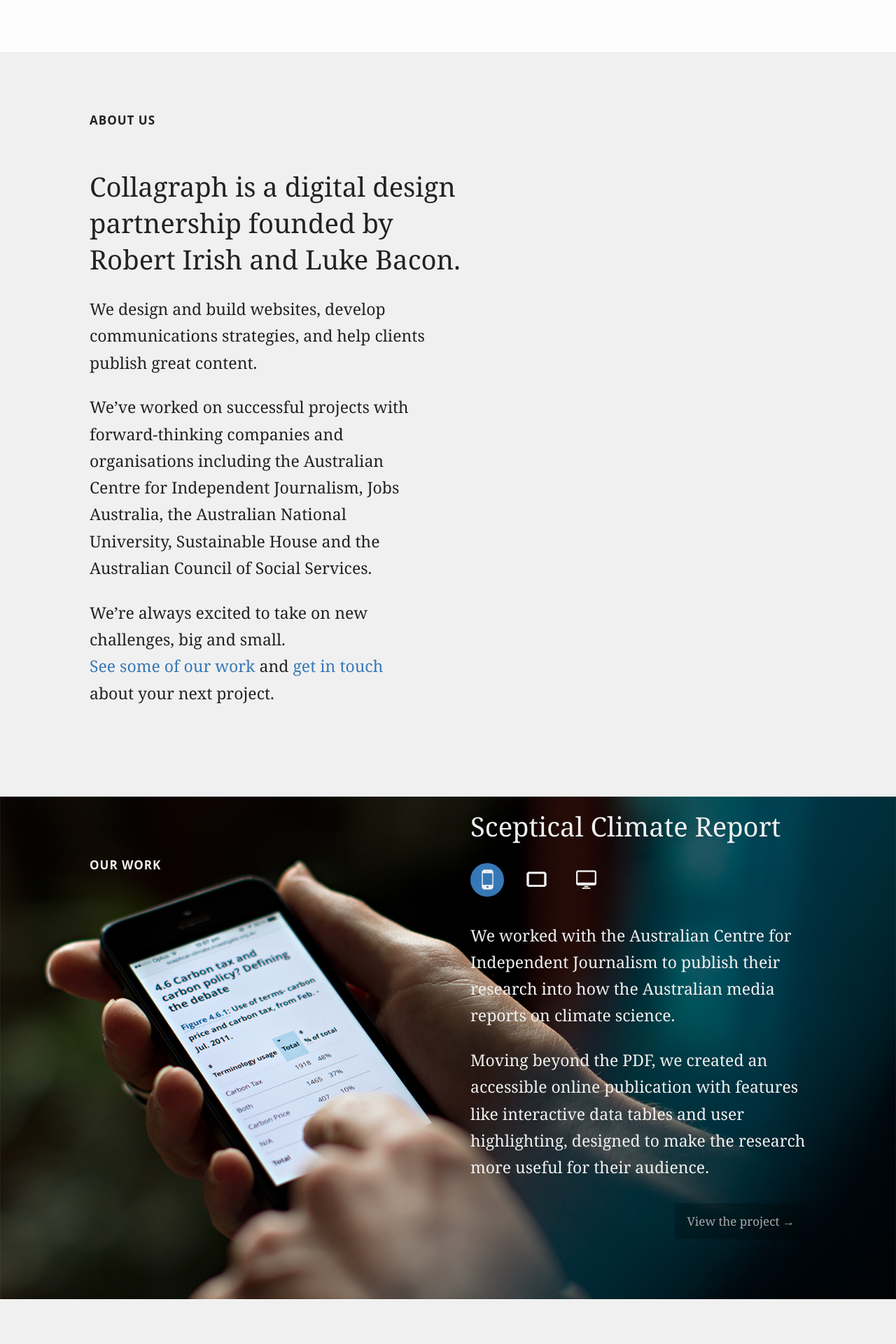
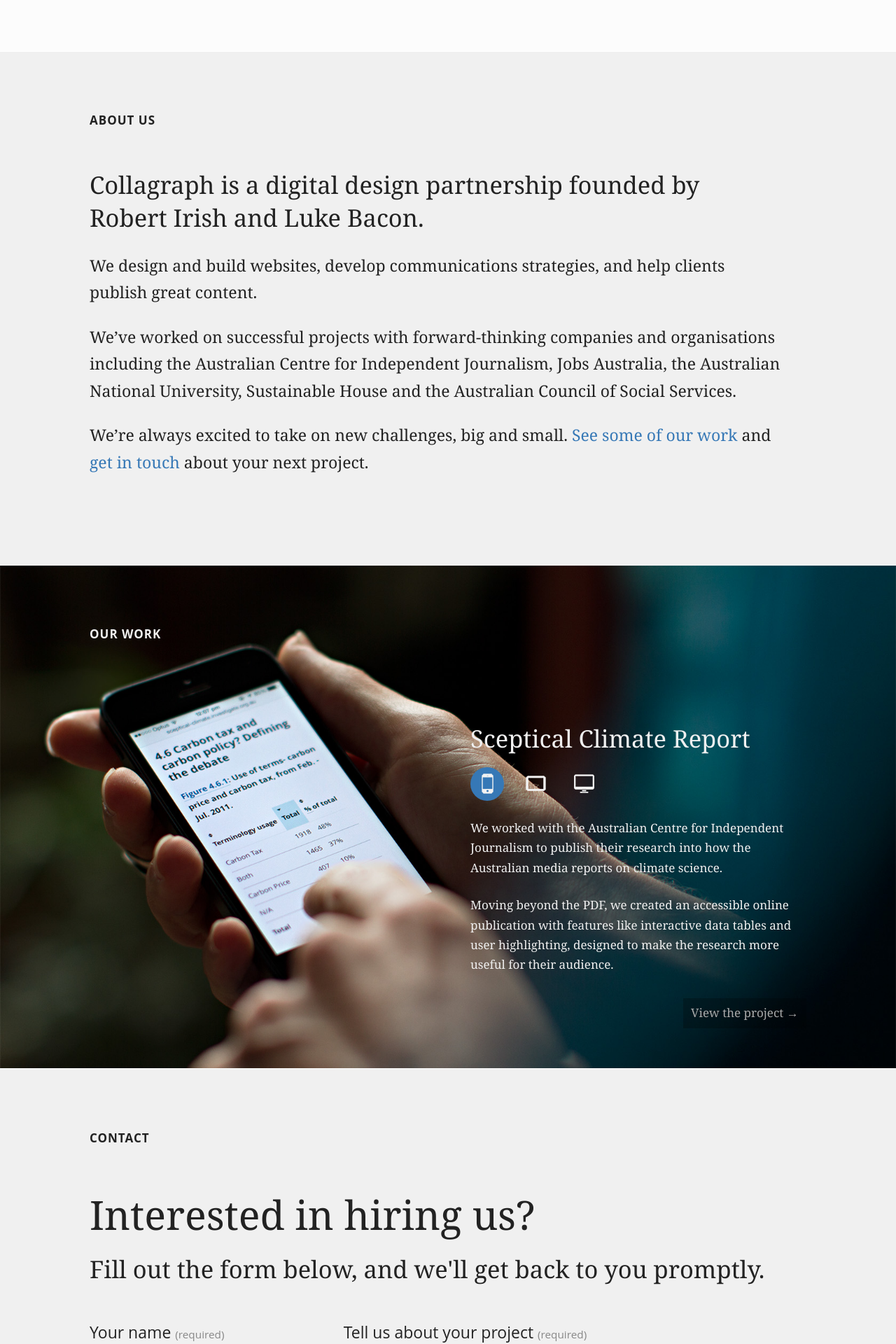
Before and after one commit to collagraph/collagraph.github.io, a Jekyll site: the page built from index.html, in a window 1280 px wide. Shown: the part 710-2630 px from the top of the page at 70% size. Built offline with Jekyll 4.4.1, drawn with Linux system fonts in a browser that asks for light colours; nearby versions of some CDN libraries; Markdown is read by kramdown in place of the engine named in the settings.

Commit message:
various bug fixes

```diff
--- a/css/style.css
+++ b/css/style.css
@@ -286,8 +286,8 @@
   display: block; }
 
 h2 {
-  padding-top: 57.376px;
-  padding-top: 3.586rem;
+  padding-top: 38.256px;
+  padding-top: 2.391rem;
   padding-bottom: 38.256px;
   padding-bottom: 2.391rem;
   font-size: 17.008px;
@@ -309,12 +309,6 @@
 p, ul, figure {
   margin: 25.504px 0px 0px;
   margin: 1.594rem 0rem 0rem; }
-
-.project-info {
-  padding-top: 38.256px;
-  padding-top: 2.391rem; }
-  .project-info h3 {
-    margin-top: 0; }
 
 .project-changer {
   display: none;
@@ -654,8 +648,8 @@
 
 .main,
 .portfolio {
-  padding-bottom: 86.064px;
-  padding-bottom: 5.379rem; }
+  padding-bottom: 57.376px;
+  padding-bottom: 3.586rem; }
 
 .portfolio h2,
 .portfolio .project-info {
@@ -663,6 +657,16 @@
   padding-left: 1.063rem;
   padding-right: 17.008px;
   padding-right: 1.063rem; }
+.portfolio .project-info {
+  padding-top: 17.008px;
+  padding-top: 1.063rem; }
+  .portfolio .project-info h3 {
+    margin-top: 0; }
+.portfolio .entry-summary P:first-of-type {
+  margin-top: 0; }
+.portfolio .image-changer {
+  margin: 17.008px 0px;
+  margin: 1.063rem 0rem; }
   .portfolio .image-changer li {
     display: inline-block;
     margin-right: 17.008px;
@@ -728,20 +732,20 @@
   display: block;
   border-radius: 50%; }
 
+.main.contact-form h2 {
+  padding-bottom: 34.496px;
+  padding-bottom: 2.156rem; }
 .main.contact-form .lede {
   font-size: 25.504px;
   font-size: 1.594rem; }
   .main.contact-form .lede p:first-of-type {
     margin-top: 0; }
 .main.contact-form .lede p + p {
+  margin-top: 0;
   font-size: 17.008px;
   font-size: 1.063rem; }
 .main.contact-form fieldset {
   margin: 0; }
-.main.contact-form div.short-input,
-.main.contact-form .long-input {
-  padding-top: 25.504px;
-  padding-top: 1.594rem; }
 
 /* tools */
 .visuallyhidden {
@@ -812,7 +816,6 @@
       font-size: 51.744px;
       font-size: 3.234rem; }
     .main.contact-form .lede p + p {
-      margin-top: 0;
       font-size: 34.496px;
       font-size: 2.156rem; }
     .main.contact-form input, .main.contact-form textarea, .main.contact-form button {
@@ -835,6 +838,13 @@
   .portfolio {
     padding-bottom: 129.376px;
     padding-bottom: 8.086rem; }
+
+  .portfolio .image-changer {
+    margin: 25.504px 0px;
+    margin: 1.594rem 0rem; }
+  .portfolio .project-info {
+    padding-top: 38.256px;
+    padding-top: 2.391rem; }
 
   .main.contact-form {
     padding-bottom: 86.064px;
@@ -874,6 +884,9 @@
     .view-project:hover, .view-project:focus {
       text-decoration: none; }
 
+  .main.contact-form h2 {
+    padding-bottom: 51.744px;
+    padding-bottom: 3.234rem; }
   .main.contact-form .lede {
     font-size: 57.376px;
     font-size: 3.586rem; }
@@ -978,6 +991,9 @@
       padding-left: 7.5%;
       padding-right: 5%;
       width: 50%; }
+    .portfolio .image-changer {
+      margin: 17.008px 0px;
+      margin: 1.063rem 0rem; }
 
   .project-changer {
     position: absolute;
@@ -1001,7 +1017,9 @@
     padding: 0.472rem 0.708rem; }
 
   .main.contact-form .short-input {
-    width: 29.16625%; }
+    width: 29.16625%;
+    padding-top: 25.504px;
+    padding-top: 1.594rem; }
   .main.contact-form div.short-input {
     display: inline-block;
     float: left;
@@ -1016,7 +1034,9 @@
     display: inline-block;
     float: right;
     clear: right;
-    width: 64.5825%; }
+    width: 64.5825%;
+    padding-top: 25.504px;
+    padding-top: 1.594rem; }
   .main.contact-form .additional-questions {
     clear: both;
     font-size: 17.008px;
@@ -1046,7 +1066,7 @@
   /* @forms 64em */
   /* end @forms 64em */ }
 /* 80em -------------------------------------------------------------- */
-@media screen and (min-width: 80em) {
+@media screen and (min-width: 84em) {
   /* @type 80em */
   h3 {
     font-size: 38.256px;
@@ -1060,6 +1080,10 @@
     font-size: 38.256px;
     font-size: 2.391rem; }
 
+  .portfolio .project-info {
+    font-size: 23.008px;
+    font-size: 1.438rem; }
+
   .main.contact-form .lede p + p {
     font-size: 38.256px;
     font-size: 2.391rem; }
@@ -1072,35 +1096,22 @@
     width: 50%;
     padding-right: 2.5%; }
 
-  .portfolio .project-info {
-    font-size: 23.008px;
-    font-size: 1.438rem;
-    bottom: 86.064px;
-    bottom: 5.379rem; }
-
   .view-project {
     padding: 11.328px 17.008px;
     padding: 0.708rem 1.063rem; }
+
+  .portfolio .project-info {
+    bottom: 86.064px;
+    bottom: 5.379rem; }
+  .portfolio .image-changer {
+    margin: 25.504px 0px;
+    margin: 1.594rem 0rem; }
 
   .project-changer {
     bottom: 57.376px;
     bottom: 3.586rem; }
 
   /* end @layout 80em */ }
-/* 84em -------------------------------------------------------------- */
-@media screen and (min-width: 88em) {
-  /* @type 88em */
-  .portfolio .project-info {
-    bottom: 129.376px;
-    bottom: 8.086rem; }
-
-  /* end @type 88em */
-  /* @layout 88em */
-  .project-changer {
-    bottom: 86.064px;
-    bottom: 5.379rem; }
-
-  /* end @layout 88em */ }
 /* @retina -------------------------------------------------------------- */
 @media screen and (-webkit-min-device-pixel-ratio: 2), (min-resolution: 192dpi) {
   /* @layout retina */
--- a/css/style.scss
+++ b/css/style.scss
@@ -122,7 +122,7 @@
 }
 
 h2 {
-	@include rem-fallback(padding-top, $scale-6);
+	@include rem-fallback(padding-top, $scale-4);
 	@include rem-fallback(padding-bottom, $scale-4);
 	@include rem-fallback(font-size, $scale-0);
 	text-transform: uppercase;
@@ -142,14 +142,6 @@
 
 p, ul, figure {
 	@include rem-fallback(margin, $scale-2, 0, 0);
-}
-
-.project-info {
-	// @include rem-fallback(margin-top, -$scale-7);
-	@include rem-fallback(padding-top, $scale-4);
-	h3 {
-		margin-top: 0;
-	}
 }
 
 .project-changer {
@@ -538,7 +530,7 @@
 
 .main,
 .portfolio {
-	@include rem-fallback(padding-bottom, $scale-8);
+	@include rem-fallback(padding-bottom, $scale-6);
 }
 
 .portfolio {
@@ -547,11 +539,24 @@
 		@include rem-fallback(padding-left, $scale-0);
 		@include rem-fallback(padding-right, $scale-0);
 	}
-	.image-changer li {
-		display: inline-block;
-		@include rem-fallback(margin-right, $scale-0);
-		&:last-child {
-			margin-right: 0;
+	.project-info {
+		// @include rem-fallback(margin-top, -$scale-7);
+		@include rem-fallback(padding-top, $scale-0);
+		h3 {
+			margin-top: 0;
+		}
+	}
+	.entry-summary P:first-of-type {
+		margin-top: 0;
+	}
+	.image-changer {
+		@include rem-fallback(margin, $scale-0, 0);
+			li {
+			display: inline-block;
+			@include rem-fallback(margin-right, $scale-0);
+			&:last-child {
+				margin-right: 0;
+			}
 		}
 	}
 }
@@ -622,6 +627,9 @@
 }
 
 .main.contact-form {
+	h2 {
+		@include rem-fallback(padding-bottom, $scale-3);
+	}
 	.lede {
 		@include rem-fallback(font-size, $scale-2);
 		p:first-of-type {
@@ -629,14 +637,11 @@
 		}
 	}
 	.lede p + p {
+		margin-top: 0;
 		@include rem-fallback(font-size, $scale-0);
 	}
 	fieldset {
 		margin: 0;
-	}
-	div.short-input,
-	.long-input {
-		@include rem-fallback(padding-top, $scale-2);
 	}
 }
 
@@ -726,7 +731,6 @@
 			@include rem-fallback(font-size, $scale-5);
 		}
 		.lede p + p {
-			margin-top: 0;
 			@include rem-fallback(font-size, $scale-3);
 		}
 		input, textarea, button {
@@ -751,6 +755,15 @@
 	.main,
 	.portfolio {
 		@include rem-fallback(padding-bottom, $scale-10);
+	}
+
+	.portfolio {
+		.image-changer {
+			@include rem-fallback(margin, $scale-2, 0);
+		}
+		.project-info {
+			@include rem-fallback(padding-top, $scale-4);
+		}
 	}
 
 	.main.contact-form {
@@ -801,6 +814,9 @@
 	}
 
 	.main.contact-form {
+		h2 {
+			@include rem-fallback(padding-bottom, $scale-5);
+		}
 		.lede {
 			@include rem-fallback(font-size, $scale-6);
 		}
@@ -926,6 +942,9 @@
 			padding-right: 5%;
 			width: 50%;
 		}
+		.image-changer {
+			@include rem-fallback(margin, $scale-0, 0);
+		}
 	}
 
 	.project-changer {
@@ -956,6 +975,7 @@
 	.main.contact-form {
 		.short-input {
 			width: 23.333%/80%*100%;
+			@include rem-fallback(padding-top, $scale-2);
 		}
 		div.short-input {
 			display: inline-block;
@@ -975,6 +995,7 @@
 			float: right;
 			clear: right;
 			width: 51.666%/80%*100%;
+			@include rem-fallback(padding-top, $scale-2);
 		}
 		.additional-questions {
 			clear: both;
@@ -1016,7 +1037,7 @@
 
 /* 80em -------------------------------------------------------------- */
 
-@media screen and (min-width: 80em) {
+@media screen and (min-width: 84em) {
 
 
 	/* @type 80em */
@@ -1035,6 +1056,10 @@
 		h3 {
 			@include rem-fallback(font-size, $scale-4);
 		}
+	}
+
+	.portfolio .project-info {
+		@include rem-fallback(font-size, $scale-1);
 	}
 
 	.main.contact-form {
@@ -1057,42 +1082,24 @@
 		}
 	}
 
-	.portfolio .project-info {
-		@include rem-fallback(font-size, $scale-1);
-		@include rem-fallback(bottom, $scale-8);
-	}
-
 	.view-project {
 		@include rem-fallback(padding, $scale-n2, $scale-0);
 	}
+
+	.portfolio {
+		.project-info {
+			@include rem-fallback(bottom, $scale-8);
+		}
+		.image-changer {
+			@include rem-fallback(margin, $scale-2, 0);
+		}
+}
 
 	.project-changer {
 		@include rem-fallback(bottom, $scale-6);
 	}
 
 	/* end @layout 80em */
-
-}
-
-/* 84em -------------------------------------------------------------- */
-
-@media screen and (min-width: 88em) {
-
-	/* @type 88em */
-
-	.portfolio .project-info {
-		@include rem-fallback(bottom, $scale-10);
-	}
-
-	/* end @type 88em */
-
-	/* @layout 88em */
-
-	.project-changer {
-		@include rem-fallback(bottom, $scale-8);
-	}
-
-	/* end @layout 88em */
 
 }
 
```
Lines whose indentation alone changed are shown as unchanged.
